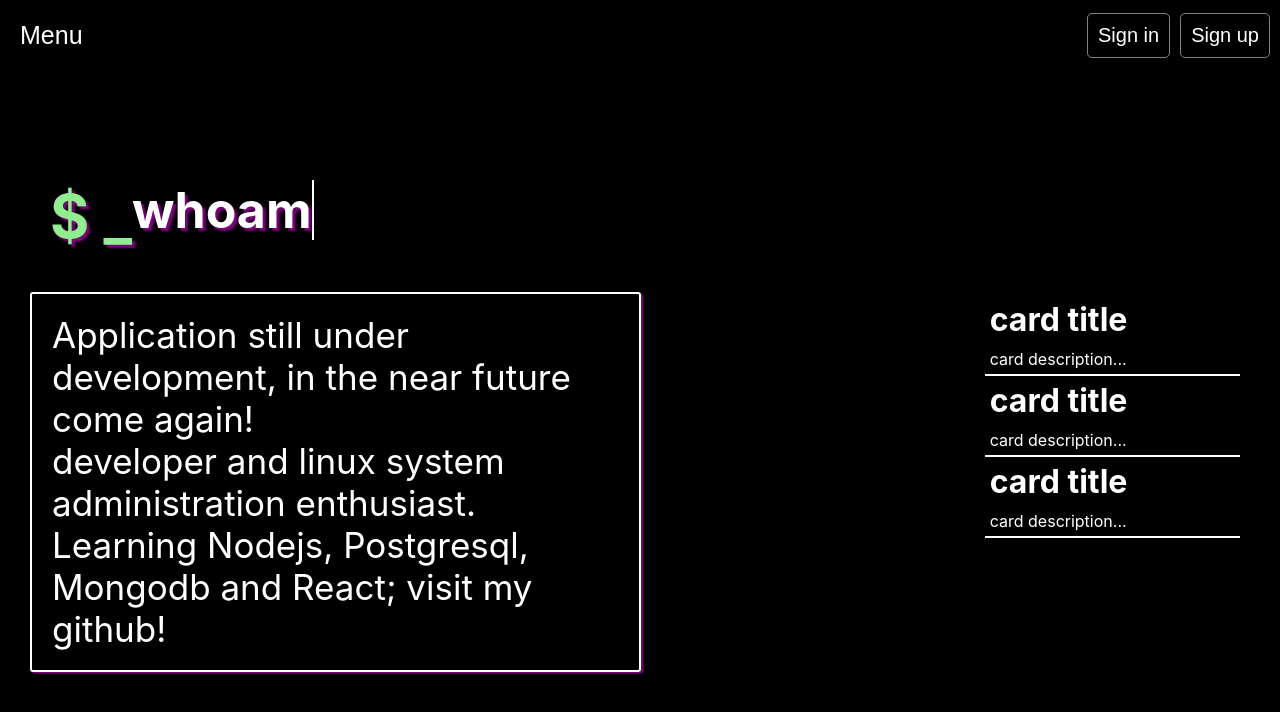
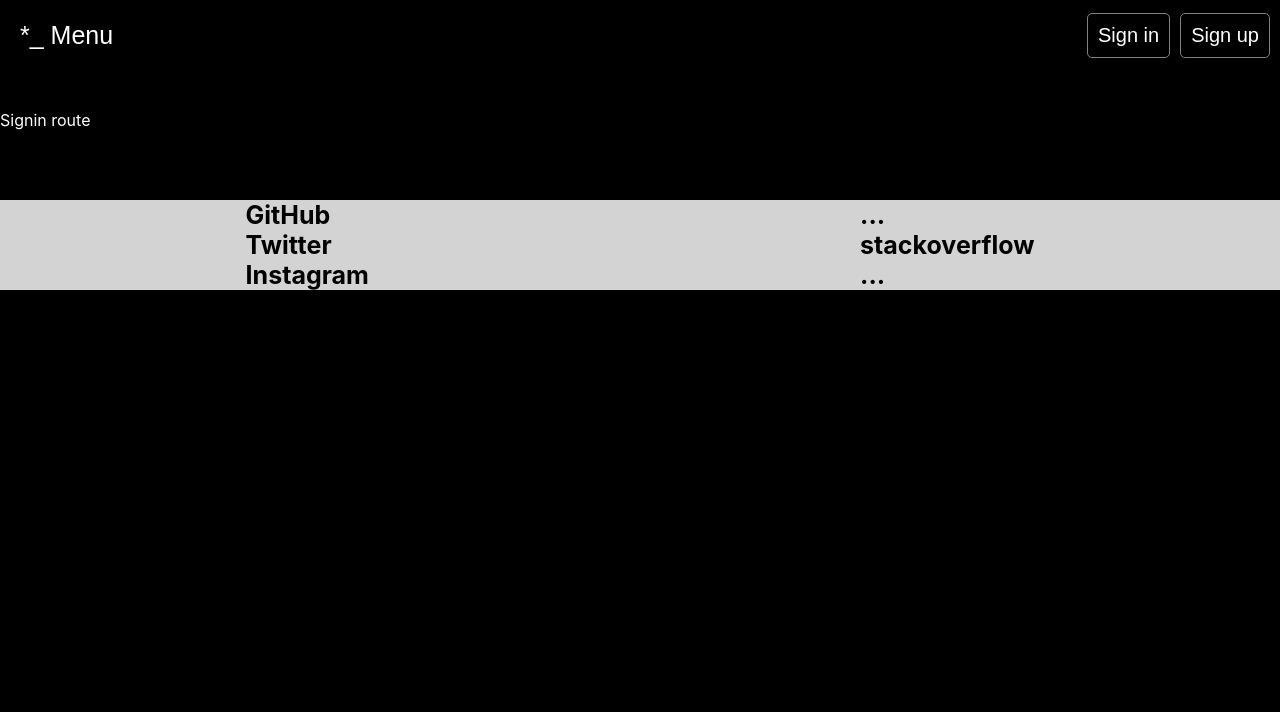
Before and after one commit to Fabiokleis/react_portfolio, a React (Create React App) app: page /signin in a window 1280 px wide. Shown: the top 712 px of the page. Built offline with nearby package versions, Linux system fonts and the light colour scheme.

Commit message:
using react-router-dom to create link between components and recreated the menu

```diff
--- a/src/App.js
+++ b/src/App.js
@@ -9,33 +9,38 @@ import Footer from './components/footer';
 function App() {
   return (
     <Router>
-      <Switch>
         <div className="App">
             <Header />
 
+            <Switch>
+
+                <Route component={MainSection} exact path="/" />
 
                 <Route path="/projects">
                     <div>Projects route</div>
                 </Route>
 
-            <Route path="/Contact">
+                <Route path="/contact">
                     <div>Contact route</div>
                 </Route>
 
-            <Route path="/sigin">
-                <div>Sigin route</div>
+                <Route path="/signin">
+                    <div>Signin route</div>
                 </Route>
 
-            <Route path="/sigup">
-                <div>Siguproute</div>
+                <Route path="/signup">
+                    <div>Sign uproute</div>
                 </Route>
 
-            <Route path="/">
-                <MainSection />
+                <Route path="*">
+                    <div>not found 404</div>
                 </Route>
+
+            </Switch>
+
             <Footer />
         </div>
-     </Switch>
+
     </Router>
   );
 }
--- a/src/components/header/index.css
+++ b/src/components/header/index.css
@@ -5,6 +5,8 @@
     justify-content: space-between;
     align-items: center;
     margin-top: 10px;
+    text-transform: none;
+    margin-bottom: 50px;
 }
 
 .header-menu {
@@ -14,30 +16,20 @@
     position: relative;
 }
 
-
-
 .menu-nav {
     transition: all 0.3s;
     list-style-type: none;
-    position: absolute;
-    z-index: 1;
-    border-bottom: 1px solid white;
-    border-right: 1px solid white;
-    box-shadow: 2px 1.5px 1px lightgreen;
     display: none;
     padding: 5px;
-    border-radius: 5px;
-    margin-left:30px;
 }
 
 .menu-nav .nav-li {
-    padding: 8px;
+    padding: 5px;
     transition: all 0.3s;
+    display: inline;
 }
 .menu-nav .nav-li:hover{
     text-shadow: 2px 1px 0.5px purple;
-    border-left: 2px solid lightgreen;
-    border-radius: 5px;
     font-weight: bold;
 }
 
@@ -52,6 +44,7 @@
    background-color: rgba(0,0,0,0);
    border: 1px solid grey;
 }
+
 .drop-button {
     font-size: 25px;
     color: white;
@@ -65,7 +58,7 @@
 }
 
 .header-menu:hover .menu-nav {
-    display:block;
+    display:inline;
 }
 
 .header-login
--- a/src/components/header/index.js
+++ b/src/components/header/index.js
@@ -1,6 +1,7 @@
 import React from 'react';
 import './index.css';
 import Menu from './menu.js';
+import {Link} from 'react-router-dom'
 
 export default function Header(props){
 
@@ -8,8 +9,12 @@ export default function Header(props){
         <div className="header">
             <Menu />
             <div className="header-login">
-                <button className="header-button">Sign in</button>
-                <button className="header-button">Sign up</button>
+                <button className="header-button">
+                    <Link to="/signin" style={{textDecoration: 'none', color: 'white'}}>Sign in</Link>
+                </button>
+                <button className="header-button">
+                    <Link to="/signup" style={{textDecoration: 'none', color: 'white'}}>Sign up</Link>
+                </button>
             </div>
         </div>
     );
--- a/src/components/header/menu.js
+++ b/src/components/header/menu.js
@@ -1,13 +1,18 @@
 import React from 'react';
+import {Link} from 'react-router-dom';
 
 export default function Menu(props){
 
     return (
         <div className="header-menu">
-            <button class="drop-button">Menu</button>
+            <button class="drop-button"><Link to="/" style={{ textDecoration: 'none', color: 'white'}}>*_ Menu</Link></button>
             <ul className="menu-nav">
-                <li className="nav-li">Projects</li>
-                <li className="nav-li">Contact</li>
+               <li className="nav-li">
+                    <Link to="/projects" style={{ textDecoration: 'none', color: 'white'}}>Projects</Link>
+                </li>
+                <li className="nav-li">
+                    <Link to="/contact" style={{ textDecoration: 'none', color: 'white'}}>Contact</Link>
+                </li>
             </ul>
         </div>
     );
--- a/src/components/main_section/index.css
+++ b/src/components/main_section/index.css
@@ -1,7 +1,6 @@
 .main-section {
     position: relative;
     display: block;
-    margin-top: 100px;
     padding-left: 30px;
     padding-right: 30px;
     margin-bottom: 100px;
```
Lines whose indentation alone changed are shown as unchanged.
